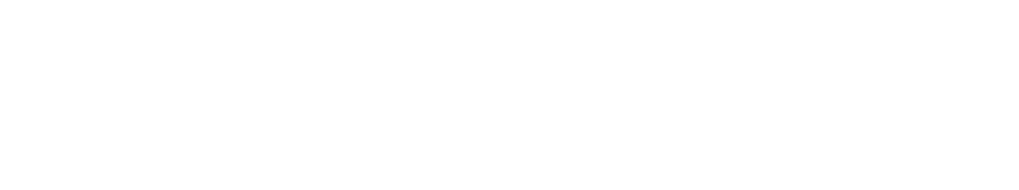
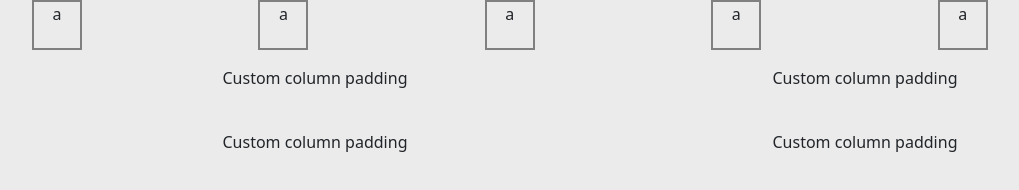
Before and after one commit to ReubenStr0bel/Wordlet, a plain HTML site: page game.html in a window 1280 px wide. Shown: the whole page, without its empty margins (50-1069 px from the left). Drawn offline with nearby package versions, Linux system fonts and the light colour scheme.

Commit message:
Create game.html page with boiler plate

```diff
--- a/assets/css/styles.css
+++ b/assets/css/styles.css
@@ -6,3 +6,9 @@ body {
     border-radius: 20px;
     min-width: 115px;
 }
+
+.box {
+    border: 2px solid grey;
+    width: 50px;
+    height: 50px;
+}
--- a/game.html
+++ b/game.html
@@ -0,0 +1,57 @@
+<!DOCTYPE html>
+<html lang="en">
+<head>
+    <meta charset="UTF-8">
+    <meta name="viewport" content="width=device-width, initial-scale=1.0">
+    <meta name="description" content="A recreation of the popular Wordle game with emojis">
+    <title>Wordlet</title>
+
+    <!-- Bootstrap CSS CDN link -->
+    <link href="https://cdn.jsdelivr.net/npm/bootstrap@5.3.3/dist/css/bootstrap.min.css" rel="stylesheet"
+        integrity="sha384-QWTKZyjpPEjISv5WaRU9OFeRpok6YctnYmDr5pNlyT2bRjXh0JMhjY6hW+ALEwIH" crossorigin="anonymous">
+    <!-- Custom CSS stylesheet -->
+    <link rel="stylesheet" href="./assets/css/styles.css">
+</head>
+<body>
+    <section id = "game-grid" class="container text-center">
+        <div id="row-1" class="row g-3">
+            <div class = "col">
+                <div class="box box-1">a</div>
+            </div>
+            <div class = "col">
+                <div class="box box-2">a</div>
+            </div>
+            <div class = "col">
+                <div class="box box-3">a</div>
+            </div>
+            <div class = "col">
+                <div class="box box-4">a</div>
+            </div>
+            <div class = "col">
+                <div class="box box-5">a</div>
+            </div>
+        </div>
+
+        <div class="container text-center">
+            <div class="row g-2">
+              <div class="col-6">
+                <div class="p-3">Custom column padding</div>
+              </div>
+              <div class="col-6">
+                <div class="p-3">Custom column padding</div>
+              </div>
+              <div class="col-6">
+                <div class="p-3">Custom column padding</div>
+              </div>
+              <div class="col-6">
+                <div class="p-3">Custom column padding</div>
+              </div>
+            </div>
+          </div>
+
+    </section>
+
+    <!-- Custom JS script -->
+    <script src="./assets/scripts/script.js"></script>
+</body>
+</html>
```
Also changed, not shown: index.html (+1 -1 lines).
